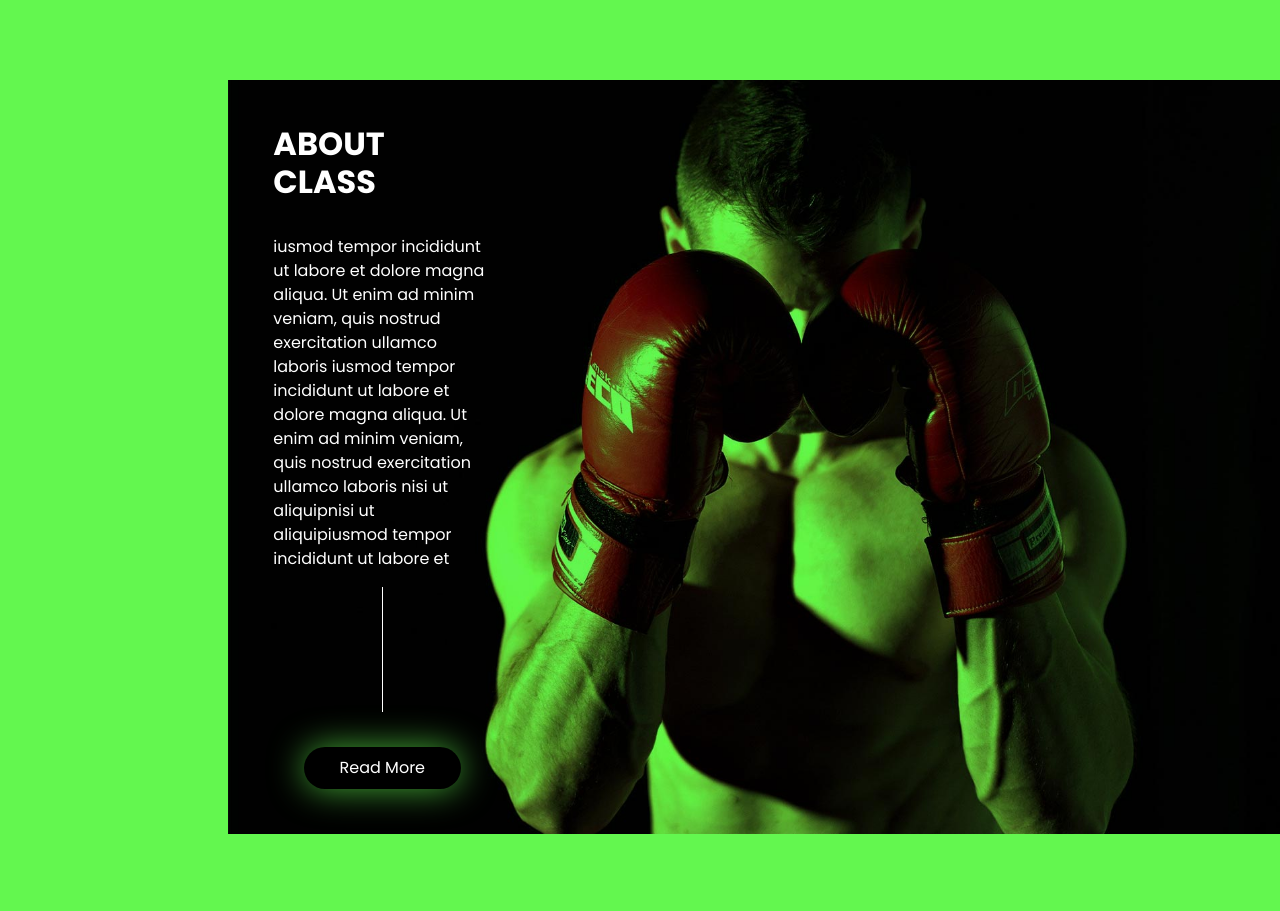
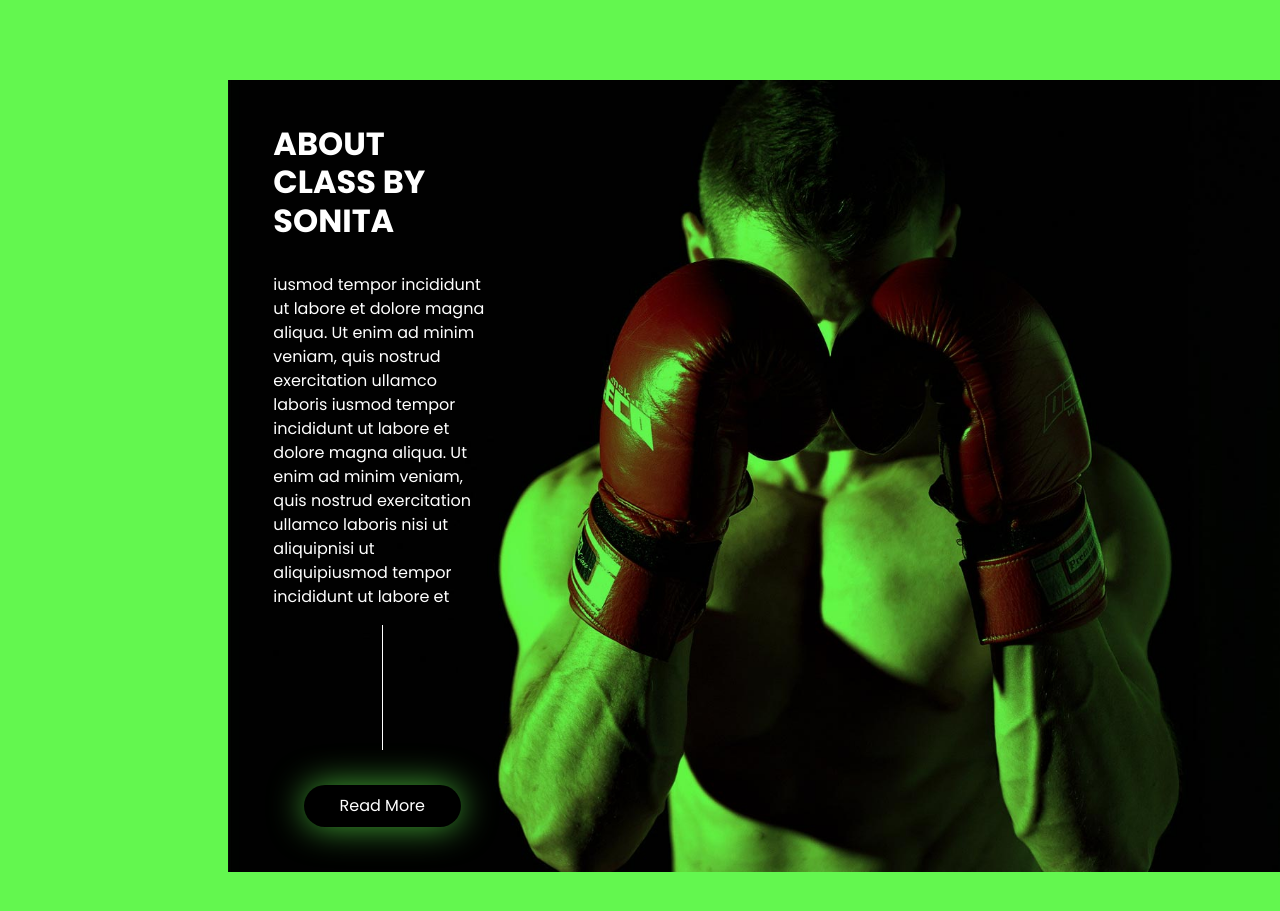
Before and after one commit to sotachin/htmlproject, a plain HTML site: page index.html in a window 1280 px wide. Shown: the part 840-1751 px from the top of the page. Drawn offline with nearby package versions, Linux system fonts and the light colour scheme; some packages are replaced by stand-ins of ours; a web font is replaced by a local one.

Commit message:
Change class name

```diff
--- a/index.html
+++ b/index.html
@@ -191,7 +191,7 @@
                 <div class="detail-box">
                   <div class="heading_container">
                     <h2>
-                      About Class
+                      About Class by Sonita
                     </h2>
                   </div>
                   <p>
```
